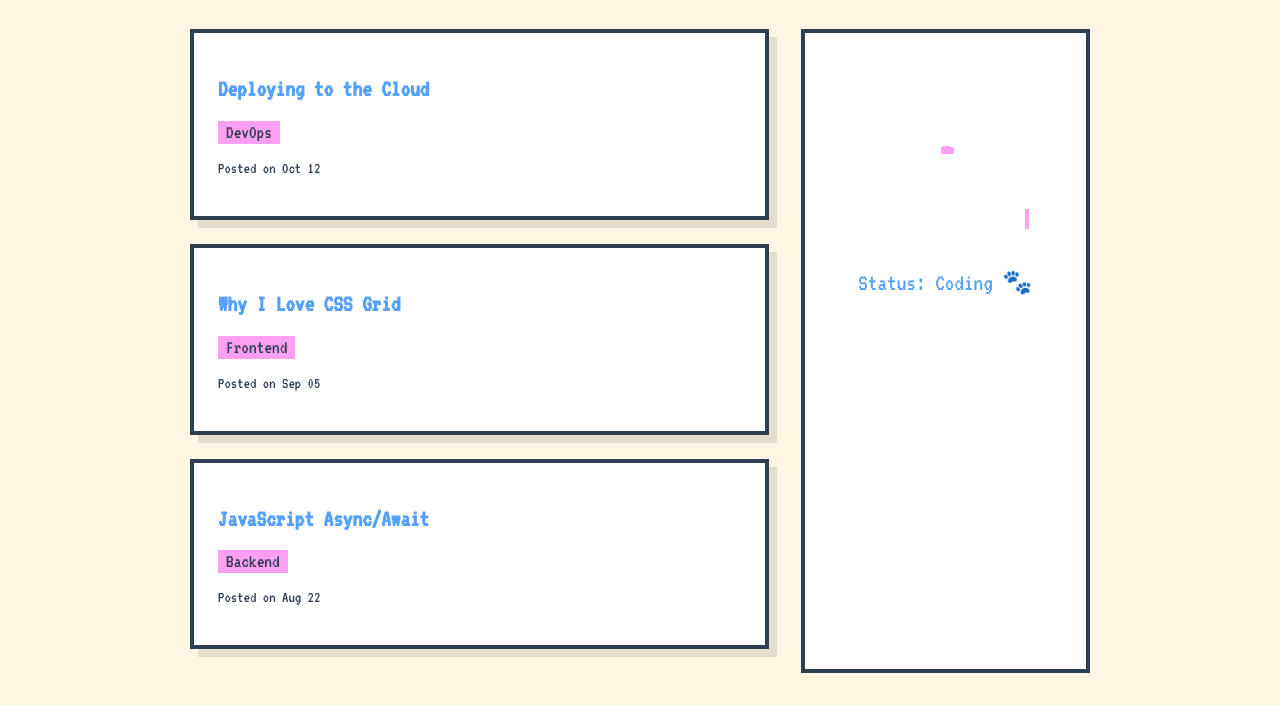
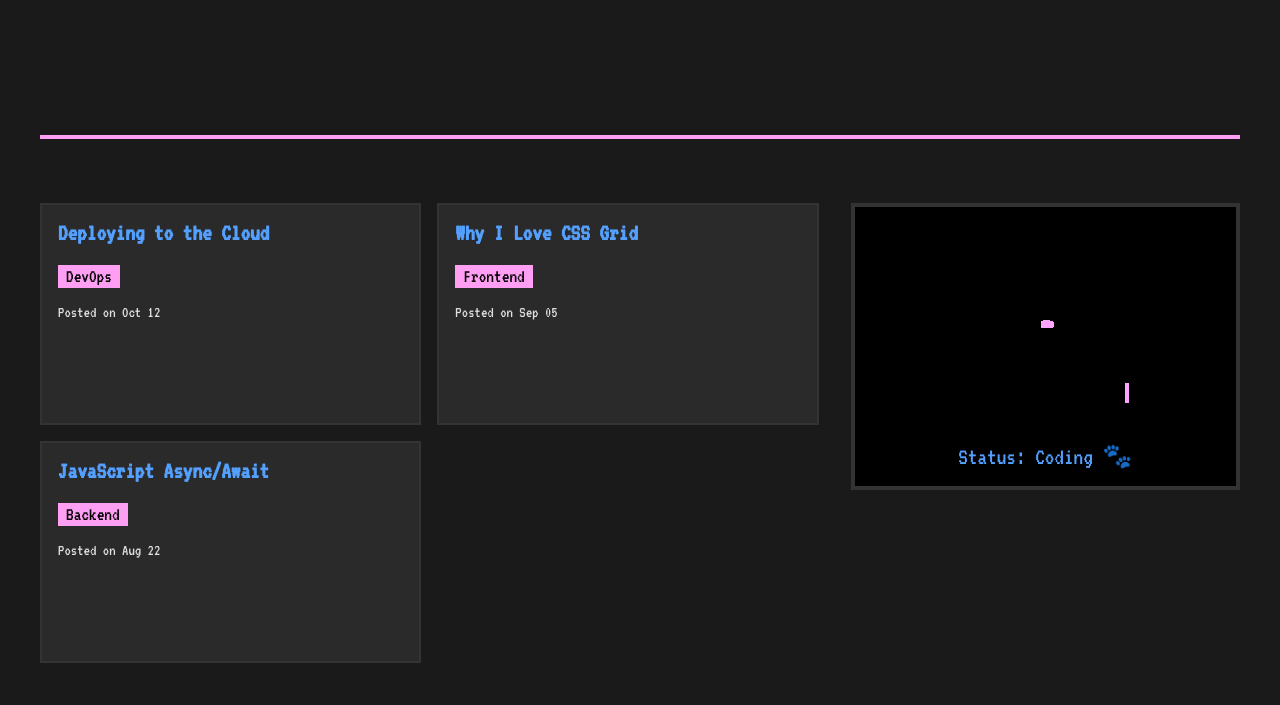
Before and after one commit to NASURIYA/N1, a plain HTML site: page index.html in a window 1280 px wide. Shown: the part 169-874 px from the top of the page. Drawn offline with Linux system fonts and the light colour scheme.

Commit message:
Update style.css

```diff
--- a/style.css
+++ b/style.css
@@ -1,8 +1,9 @@
 :root {
-    --bg: #fdf6e3;
-    --text: #2c3e50;
-    --accent: #ff9ff3;
+    --bg: #1a1a1a;
+    --text: #e0e0e0;
+    --accent: #ff9ff3; /* Rule34-ish pink */
     --secondary: #54a0ff;
+    --border: #333;
     --pixel-size: 4px;
 }
 
@@ -18,7 +19,7 @@ body {
 }
 
 .container {
-    max-width: 900px;
+    max-width: 1200px;
     width: 100%;
     display: grid;
     grid-template-columns: 2fr 1fr;
@@ -30,22 +31,36 @@ header {
     text-align: center;
     border-bottom: 4px solid var(--accent);
     padding-bottom: 1rem;
+    margin-bottom: 2rem;
 }
 
-h1 { font-size: 3.5rem; margin: 0; }
+h1 { font-size: 3.5rem; margin: 0; color: #fff; }
 .pixel-cat { color: var(--secondary); animation: bounce 2s infinite; }
 
-article {
-    background: white;
-    border: 4px solid var(--text);
-    padding: 1.5rem;
-    margin-bottom: 1.5rem;
-    box-shadow: 8px 8px 0 rgba(0,0,0,0.1);
+/* Rule34-ish Grid Layout */
+.grid-layout {
+    display: grid;
+    grid-template-columns: repeat(auto-fill, minmax(250px, 1fr));
+    gap: 1rem;
 }
 
-article h2 { color: var(--secondary); }
+article {
+    background: #2a2a2a;
+    border: 2px solid var(--border);
+    padding: 1rem;
+    transition: transform 0.2s;
+    cursor: pointer;
+}
+
+article:hover {
+    transform: scale(1.05);
+    border-color: var(--accent);
+}
+
+article h2 { color: var(--secondary); font-size: 1.5rem; margin-top: 0; }
 article .tag {
     background: var(--accent);
+    color: #000;
     padding: 2px 8px;
     font-size: 1.2rem;
     display: inline-block;
@@ -53,14 +68,18 @@ article .tag {
 
 aside {
     text-align: center;
-    border: 4px solid var(--text);
+    border: 4px solid var(--border);
     padding: 1rem;
-    background: #fff;
+    background: #000;
+    position: sticky;
+    top: 2rem;
+    height: fit-content;
 }
 
 #pixel-cat {
     image-rendering: pixelated;
     margin-bottom: 1rem;
+    filter: contrast(1.2);
 }
 
 .status { font-size: 1.5rem; color: var(--secondary); }
```
